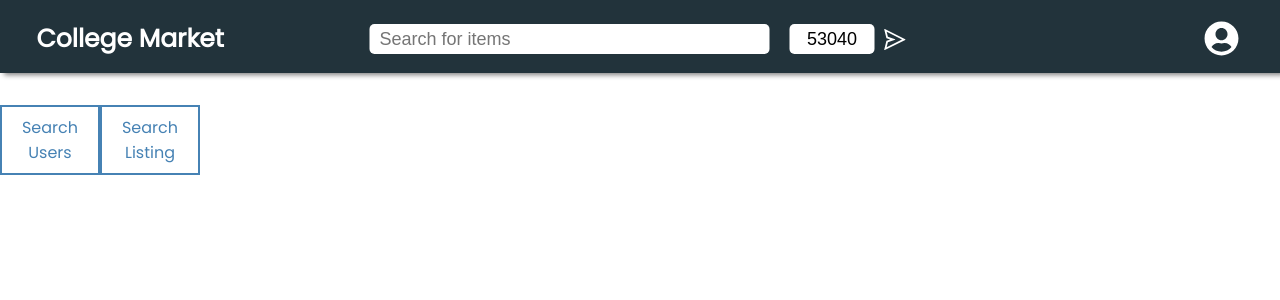
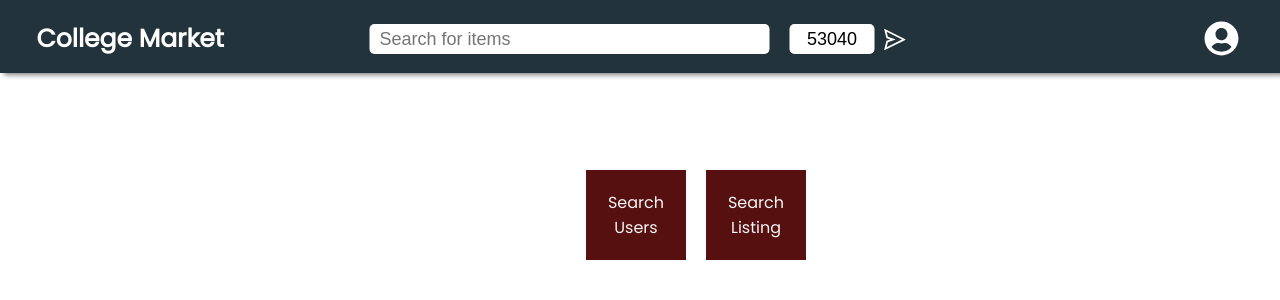
Before and after one commit to michael-146514/CollegeMarket_Frontend_oldv1, a React (Create React App) app: page /admin in a window 1280 px wide. Shown: the top 300 px of the page. Built offline with nearby package versions, Linux system fonts and the light colour scheme; sample sign-in values are in the browser's storage.

Commit message:
Added Css to the project

```diff
--- a/src/components/AdminDisplayListing/AdminDisplayListing.jsx
+++ b/src/components/AdminDisplayListing/AdminDisplayListing.jsx
@@ -3,7 +3,7 @@ import { Link } from "react-router-dom";
 
 const AdminDisplayListing = ({ ProductId, ImageUrl, Title, Price }) => {
   return (
-    <div>
+    <div className="ListingItem">
       <div>
         <Link to={`/admin/search/listing/${ProductId}`}>
           <img
--- a/src/components/AdminDisplayUsers/AdminDisplayUsers.jsx
+++ b/src/components/AdminDisplayUsers/AdminDisplayUsers.jsx
@@ -3,7 +3,7 @@ import { Link, useNavigate } from "react-router-dom";
 const AdminDisplayUser = ({ Username, Firstname, LastName, id, email }) => {
   return (
     <div>
-      <div>
+      <div className="ListingItem">
         <Link to={`/admin/search/user/${id}`}>
           <h3>Username: {Username}</h3>
           <h3>
--- a/src/components/AdminUserListing/AdminUserListing.jsx
+++ b/src/components/AdminUserListing/AdminUserListing.jsx
@@ -44,7 +44,7 @@ const AdminUserListing = ({ id, username }) => {
       <h3>{username}'s Listings</h3>
       <ul>
         {Listings.map((listing) => (
-          <li key={listing.id}>
+          <li key={listing.id} className="ListingItem">
             <Link to={`/admin/search/listing/${listing.id}`}>
               {listing.imageUrls.length > 0 && (
                 <img
@@ -54,7 +54,7 @@ const AdminUserListing = ({ id, username }) => {
                   height="100"
                 />
               )}
-              {listing.title}
+              <div>{listing.title}</div>
             </Link>
           </li>
         ))}
--- a/src/components/DisplayCategories/DisplayCategories.jsx
+++ b/src/components/DisplayCategories/DisplayCategories.jsx
@@ -29,7 +29,9 @@ const DisplayCategories = ({ categorie }) => {
 
       <div>
         {products.length < 1 ? (
-          <h3>No Search Result!</h3>
+          <div className="ListingItem">
+            <h3>No Search Result!</h3>
+          </div>
         ) : (
           <ul className="itemrow">
             {products.slice(0, 6).map((product) => (
--- a/src/pages/Adminpages/AdminHomePage.jsx/AdminHomePage.css
+++ b/src/pages/Adminpages/AdminHomePage.jsx/AdminHomePage.css
@@ -0,0 +1,18 @@
+.AdminButtons {
+  position: absolute;
+  left: 45%;
+  top: 20%;
+  display: flex;
+}
+
+.ButtonItself {
+  background-color: rgb(87, 16, 16);
+  color: whitesmoke;
+  border: none;
+  margin: 10px;
+  padding: 20px;
+}
+
+.ButtonItself:hover {
+  background-color: rgb(131, 15, 15);
+}
--- a/src/pages/Adminpages/AdminHomePage.jsx/AdminHomePage.jsx
+++ b/src/pages/Adminpages/AdminHomePage.jsx/AdminHomePage.jsx
@@ -1,13 +1,14 @@
 import { Link } from "react-router-dom";
+import "./AdminHomePage.css";
 
 const AdminHomePage = ({}) => {
   return (
-    <div>
+    <div className="AdminButtons">
       <Link to={`/admin/search/user`}>
-        <button>Search Users</button>
+        <button className="ButtonItself">Search Users</button>
       </Link>
       <Link to={`/admin/search/listing`}>
-        <button>Search Listing</button>
+        <button className="ButtonItself">Search Listing</button>
       </Link>
     </div>
   );
--- a/src/pages/Adminpages/AdminManageListing/AdminManageListing.jsx
+++ b/src/pages/Adminpages/AdminManageListing/AdminManageListing.jsx
@@ -100,7 +100,7 @@ const AdminManageListing = () => {
 
   return (
     <div>
-      <div>
+      <div className="CreateBox">
         <ItemDetails
           imageNames={item.imageUrls}
           title={item.title}
@@ -115,7 +115,7 @@ const AdminManageListing = () => {
       <div>
         {userData ? (
           <div>
-            <ul>
+            <ul className="CreateBox">
               {userData.map((user) => (
                 <li key={user.id}>
                   <li>UserName: {user.userName}</li>
@@ -134,7 +134,7 @@ const AdminManageListing = () => {
           <p>Loading user data...</p>
         )}
       </div>
-      <div>
+      <div className="CreateBox">
         <form onSubmit={handleDisableListing}>
           <button type="submit">
             <h3>Suspend Listing</h3>
--- a/src/pages/Adminpages/AdminManageUser/AdminManageUser.jsx
+++ b/src/pages/Adminpages/AdminManageUser/AdminManageUser.jsx
@@ -57,7 +57,7 @@ const AdminManageUser = () => {
   return (
     <div>
       {userData ? (
-        <div>
+        <div className="CreateBox">
           <ul>
             {userData.map((user) => (
               <li key={user.id}>
@@ -74,14 +74,14 @@ const AdminManageUser = () => {
         <p>Loading user data...</p>
       )}
 
-      <div>
+      <div className="CreateBox">
         <form onSubmit={handleDisableUser}>
           <button type="submit">
             <h3>Suspend User</h3>
           </button>
         </form>
       </div>
-      <div>
+      <div className="CreateBox">
         {userData ? (
           <div>
             <ul>
--- a/src/pages/Adminpages/AdminSearchListings/AdminSearchListings.jsx
+++ b/src/pages/Adminpages/AdminSearchListings/AdminSearchListings.jsx
@@ -31,12 +31,13 @@ const AdminSearchListing = () => {
   }, [context]);
 
   return (
-    <div>
+    <div className="CreateBox">
       <div>
         <form>
           <h2>Search Listing</h2>
           <input
             type="text"
+            className="TextInput"
             value={context}
             onChange={(event) => setContext(event.target.value)}
           />
--- a/src/pages/Adminpages/AdminSearchUser/AdminSearchUser.jsx
+++ b/src/pages/Adminpages/AdminSearchUser/AdminSearchUser.jsx
@@ -31,11 +31,12 @@ const AdminSearchUser = () => {
   }, [context]);
 
   return (
-    <div>
+    <div className="CreateBox">
       <div>
         <form>
           <input
             type="text"
+            className="TextInput"
             value={context}
             onChange={(event) => setContext(event.target.value)}
           />
--- a/src/pages/ListingPage/ListingPage.css
+++ b/src/pages/ListingPage/ListingPage.css
@@ -7,7 +7,13 @@
 }
 
 .ButtonsListings {
-  position: relative;
-  left: 50px;
-  align-content: center;
+  background-color: #49403e;
+  border: none;
+  color: whitesmoke;
+
+  margin: 10px;
 }
+
+.ButtonsListings:hover {
+  background-color: #645754;
+}
--- a/src/pages/ListingPage/ListingPage.jsx
+++ b/src/pages/ListingPage/ListingPage.jsx
@@ -6,12 +6,12 @@ import "./ListingPage.css";
 const ListingPage = ({}) => {
   return (
     <div>
-      <div className="ButtonsListings">
+      <div className="CreateBox">
         <Link to={`/listings/create`}>
-          <button>Create Listing</button>
+          <button className="ButtonsListings">Create Listing</button>
         </Link>
         <Link to={`/conversations`}>
-          <button> Messages</button>
+          <button className="ButtonsListings"> Messages</button>
         </Link>
       </div>
       <hr />
```
